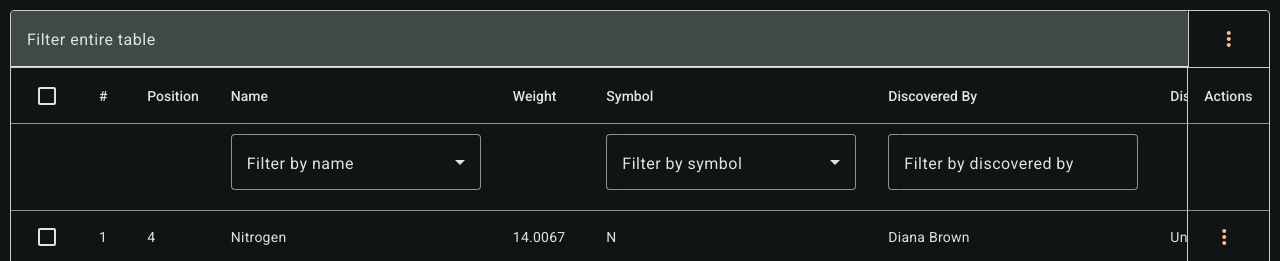
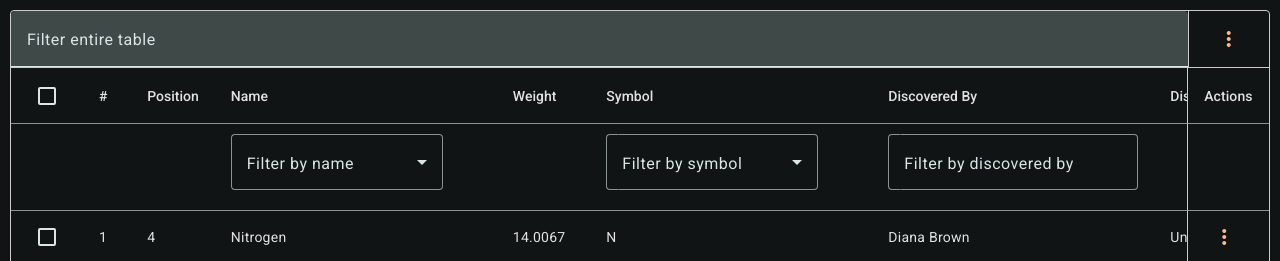
Before and after one commit to this-wastes-time/sp1-custom-table, an Angular app in the folder sp1-custom-table/: page / in a window 1280 px wide. Shown: the top 261 px of the page. Built offline with nearby package versions, Linux system fonts and the light colour scheme.

Commit message:
update ColumnFilter to take inputs for template; add styling container for column filters in table; update SearchBox component to apply id in a more unique manner; new inputs for appearance and subscriptSizing; change detection strat to OnPush for less overhead

```diff
--- a/sp1-custom-table/src/app/app.component.ts
+++ b/sp1-custom-table/src/app/app.component.ts
@@ -30,7 +30,10 @@ export class AppComponent implements OnInit {
           sortable: true,
           filterOptions: {
             type: 'select',
+            templateInputs: () => ({
               selectValues: () => Array.from(new Set(this.filteredData?.map(e => e.name))).sort(),
+              multiple: true,
+            }),
           }
         },
         {
@@ -44,7 +47,10 @@ export class AppComponent implements OnInit {
           sortable: true,
           filterOptions: {
             type: 'select',
+            templateInputs: () => ({
               selectValues: () => Array.from(new Set(this.filteredData?.map(e => e.symbol))).sort(),
+              multiple: true,
+            })
           }
         },
         {
@@ -67,7 +73,10 @@ export class AppComponent implements OnInit {
           sortable: true,
           filterOptions: {
             type: 'select',
+            templateInputs: () => ({
               selectValues: () => Array.from(new Set(this.filteredData?.map(e => e.career))).sort(),
+              multiple: true,
+            }),
           }
         },
         {
@@ -79,7 +88,10 @@ export class AppComponent implements OnInit {
           }),
           filterOptions: {
             type: 'select',
+            templateInputs: () => ({
               selectValues: () => Array.from(new Set(this.filteredData?.map(e => e.online))).sort(),
+              multiple: true,
+            }),
           }
         },
         {
@@ -100,7 +112,10 @@ export class AppComponent implements OnInit {
           },
           filterOptions: {
             type: 'select',
+            templateInputs: () => ({
               selectValues: () => Array.from(new Set(this.filteredData?.map(e => e.married))).sort(),
+              multiple: true,
+            }),
           }
         },
         {
@@ -109,7 +124,10 @@ export class AppComponent implements OnInit {
           sortable: true,
           filterOptions: {
             type: 'select',
+            templateInputs: () => ({
               selectValues: () => Array.from(new Set(this.filteredData?.map(e => e.company))).sort(),
+              multiple: true,
+            }),
           }
         },
       ],
@@ -153,7 +171,6 @@ export class AppComponent implements OnInit {
       id: 'table-filter',
       label: 'Filter entire table',
       placeholder: 'Example: Hydrogen',
-      instantSearch: true,
     },
   };
 
--- a/sp1-custom-table/src/app/shared/components/custom-table/custom-table.component.html
+++ b/sp1-custom-table/src/app/shared/components/custom-table/custom-table.component.html
@@ -9,11 +9,13 @@
       <div class="table-filter-container">
         <!-- Table filter -->
         <div class="filter-search-box" [class.table-menu-showing]="(tableConfig.tableActions?.length ?? 0) > 0">
-          <app-search-box #searchBox [id]="tableConfig.filterOptions.id ?? ''"
+          <app-search-box #searchBox
+            [subscriptSizing]="'dynamic'"
+            [id]="tableConfig.filterOptions.id ?? ''"
             [label]="tableConfig.filterOptions.label ?? ''"
             [placeholder]="tableConfig.filterOptions.placeholder ?? ''"
             [instantSearch]="tableConfig.filterOptions.instantSearch ?? false"
-            (inputChange)="applyFilter($event)">
+            (valueChange)="applyFilter($event)">
           </app-search-box>
         </div>
         <!-- Table menu -->
@@ -106,19 +108,35 @@
           @for (column of tableConfig.columnsConfig.columns; track column; let i = $index) {
             <ng-container matColumnDef="{{ column.field }}-filter">
               <th mat-header-cell *matHeaderCellDef>
-                @switch (column.filterOptions?.type) {
+                @if (column.filterOptions) {
+                  <div class="column-filter-container">
+                    @switch (column.filterOptions.type) {
                       @case ('text') {
-                    <ng-container *ngTemplateOutlet="textFilter; context: { $implicit: column, filters: columnFilters }"></ng-container>
+                        <ng-container
+                          *ngTemplateOutlet="textFilter;
+                            context: { $implicit: column, filters: columnFilters, inputs: column.filterOptions.templateInputs }">
+                        </ng-container>
                       }
                       @case ('select') {
-                    <ng-container *ngTemplateOutlet="selectFilter; context: { $implicit: column, filters: columnFilters }"></ng-container>
+                        <ng-container
+                          *ngTemplateOutlet="selectFilter;
+                            context: { $implicit: column, filters: columnFilters, inputs: column.filterOptions.templateInputs }">
+                        </ng-container>
                       }
                       @case ('singleDate') {
-                    <ng-container *ngTemplateOutlet="singleDateFilter; context: { $implicit: column, filters: columnFilters }"></ng-container>
+                        <ng-container
+                          *ngTemplateOutlet="singleDateFilter;
+                            context: { $implicit: column, filters: columnFilters, inputs: column.filterOptions.templateInputs }">
+                        </ng-container>
                       }
                       @case ('dateRange') {
-                    <ng-container *ngTemplateOutlet="dateRangeFilter; context: { $implicit: column, filters: columnFilters }"></ng-container>
+                        <ng-container
+                          *ngTemplateOutlet="dateRangeFilter;
+                            context: { $implicit: column, filters: columnFilters, inputs: column.filterOptions.templateInputs }">
+                        </ng-container>
                       }
+                    }
+                  </div>
                 }
               </th>
             </ng-container>
@@ -179,30 +197,27 @@
 </ng-template>
 
 <!-- Defined Column Filter Templates -->
-<!-- Text, maybe tweak SearchBox so it can be utilized here? -->
+<!-- Text -->
 <ng-template #textFilter let-column let-filters="filters">
+  <app-search-box
+    [appearance]="'outline'"
+    [id]="'search-' + column"
+    [label]="column.filterOptions.label ?? 'Filter by ' + column.header.toLowerCase()"
+    [placeholder]="column.filterOptions.placeholder ?? ''"
+    [instantSearch]="column.filterOptions.instantSearch ?? false"
+    [(value)]="filters[column.field]"
+    (valueChange)="applyFilters()">
+  </app-search-box>
+</ng-template>
+<!-- Select -->
+<ng-template #selectFilter let-column let-filters="filters" let-inputs="inputs">
   <mat-form-field appearance="outline">
     <mat-label> {{ column.filterOptions.label ?? 'Filter by ' + column.header.toLowerCase() }} </mat-label>
-    <input matInput type="text" [(ngModel)]="filters[column.field]" [placeholder]="column.filterOptions.placeholder ?? ''"
-      (keyup)="applyFilters()"/>
-    @if (filters[column.field]) {
-      <button mat-icon-button matSuffix
-        (click)="
-          filters[column.field] = '';
-          applyFilters()
-        "
-        [attr.aria-label]="'Clear {{column.header}} filter'">
-        <mat-icon>close</mat-icon>
-      </button>
-    }
-  </mat-form-field>
-</ng-template>
-<!-- Select -->
-<ng-template #selectFilter let-column let-filters="filters">
-  <mat-form-field appearance="outline">
-    <mat-label> {{ column.filterOptions.label ?? 'Filter by ' + column.header.toLowerCase() }} </mat-label>
-    <mat-select [(ngModel)]="filters[column.field]" (selectionChange)="applyFilters()" multiple>
-      @for (option of column.filterOptions.selectValues?.(); track option) {
+    <mat-select
+      [(ngModel)]="filters[column.field]"
+      (selectionChange)="applyFilters()"
+      [multiple]="inputs?.().multiple">
+      @for (option of inputs?.().selectValues?.(); track option) {
         <mat-option [value]="option"> {{ option }} </mat-option>
       }
     </mat-select>
@@ -213,7 +228,10 @@
   <form [formGroup]="single">
     <mat-form-field class="date-column-filter" appearance="outline">
       <mat-label> {{ column.filterOptions.label ?? 'Filter by ' + column.header.toLowerCase() }} </mat-label>
-      <input matInput [matDatepicker]="picker" formControlName="date" [placeholder]="column.filterOptions.placeholder ?? 'Select date'"
+      <input matInput
+        [matDatepicker]="picker"
+        formControlName="date"
+        [placeholder]="column.filterOptions.placeholder ?? 'Select date'"
         (dateInput)="
           filters[column.field] = $event.value;
           applyFilters()
@@ -245,12 +263,16 @@
   <mat-form-field appearance="outline">
     <mat-label> {{ column.filterOptions.label ?? 'Filter by ' + column.header.toLowerCase() }} </mat-label>
     <mat-date-range-input [formGroup]="range" [rangePicker]="picker">
-      <input matStartDate formControlName="start" placeholder="Start date"
+      <input matStartDate
+        formControlName="start"
+        placeholder="Start date"
         (dateInput)="
           filters[column.field] = range.value;
           applyFilters()
         ">
-      <input matEndDate formControlName="end" placeholder="End date"
+      <input matEndDate
+        formControlName="end"
+        placeholder="End date"
         (dateInput)="
           filters[column.field] = range.value;
           applyFilters()
@@ -269,7 +291,7 @@
       </button>
     }
 
-    <!-- <mat-hint>MM/DD/YYYY – MM/DD/YYYY</mat-hint> -->
+    <mat-hint>MM/DD/YYYY – MM/DD/YYYY</mat-hint>
     <mat-datepicker-toggle matIconSuffix [for]="picker"></mat-datepicker-toggle>
     <mat-date-range-picker #picker></mat-date-range-picker>
 
--- a/sp1-custom-table/src/app/shared/components/custom-table/custom-table.component.scss
+++ b/sp1-custom-table/src/app/shared/components/custom-table/custom-table.component.scss
@@ -38,7 +38,7 @@ table {
     }
   }
 
-  .mat-mdc-form-field {
+  .column-filter-container {
     margin-top: .625rem;
     min-width: 250px;
 
--- a/sp1-custom-table/src/app/shared/components/custom-table/models/column.model.ts
+++ b/sp1-custom-table/src/app/shared/components/custom-table/models/column.model.ts
@@ -14,6 +14,6 @@ interface Column {
   valueGetter?: (row: any) => any; // Function to determine the displayed value in the cell
   sortable?: boolean; // Whether the column is sortable
   cellTemplate?: CellTemplate; // Custom template for rendering column content
-  templateInputs?: (row: any) => Record<string, unknown>; // Function to determine inputs to pass to the component
+  templateInputs?: (row: any) => Record<string, unknown>; // Function to determine inputs to pass to the template
   filterOptions?: ColumnFilter; // Configuration for column filter
 }
--- a/sp1-custom-table/src/app/shared/components/custom-table/models/filter.model.ts
+++ b/sp1-custom-table/src/app/shared/components/custom-table/models/filter.model.ts
@@ -12,5 +12,5 @@ export interface ColumnFilter {
   label?: string; // Label for filter input
   placeholder?: string; // Placeholder text for filter input
   filterPredicate?: (data: any, filter: string) => boolean; // Custom filter logic
-  selectValues?: () => any[]; // Values for filter select
+  templateInputs?: () => Record<string, unknown>; // Function to determine inputs to pass to the template
 }
--- a/sp1-custom-table/src/app/shared/components/search-box/search-box.component.html
+++ b/sp1-custom-table/src/app/shared/components/search-box/search-box.component.html
@@ -1,7 +1,7 @@
-<mat-form-field [subscriptSizing]="'dynamic'">
+<mat-form-field [id]="id" [appearance]="appearance" [subscriptSizing]="subscriptSizing">
   <mat-label> {{ label }} </mat-label>
-  <input [id]="id" matInput type="text" [(ngModel)]="text" [placeholder]="placeholder" (keyup)="onInputChange(getValue($event))"/>
-  @if (text) {
+  <input matInput type="text" [(ngModel)]="value" [placeholder]="placeholder" (keyup)="onInputChange(getValue($event))"/>
+  @if (value) {
     <button mat-icon-button matSuffix
       (click)="clear()"
       aria-label="Clear search box">
```
Also changed, not shown: sp1-custom-table/src/app/shared/components/search-box/search-box.component.ts (+11 -8 lines). Lines whose indentation alone changed are shown as unchanged.
